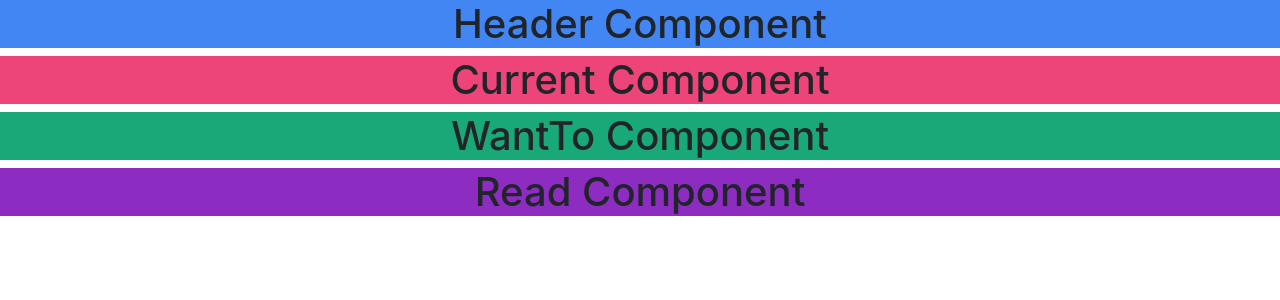
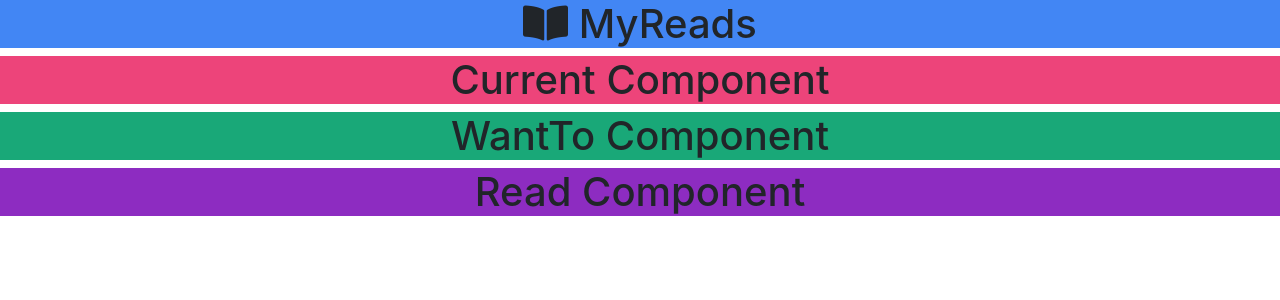
Before and after one commit to Maymoonah/my-reads, a React (Create React App) app: page / in a window 1280 px wide. Shown: the top 300 px of the page. Built offline with nearby package versions, Linux system fonts and the light colour scheme.

Commit message:
add font-awesome icon

```diff
--- a/src/Components/Header.js
+++ b/src/Components/Header.js
@@ -4,7 +4,7 @@ class Header extends Component {
 	render() {
 		return (
 			<div className="Header">
-				<h1>Header Component</h1>
+				<h1><i className="fas fa-book-open"></i>  MyReads</h1>
 			</div>
 		);
 	}
```
